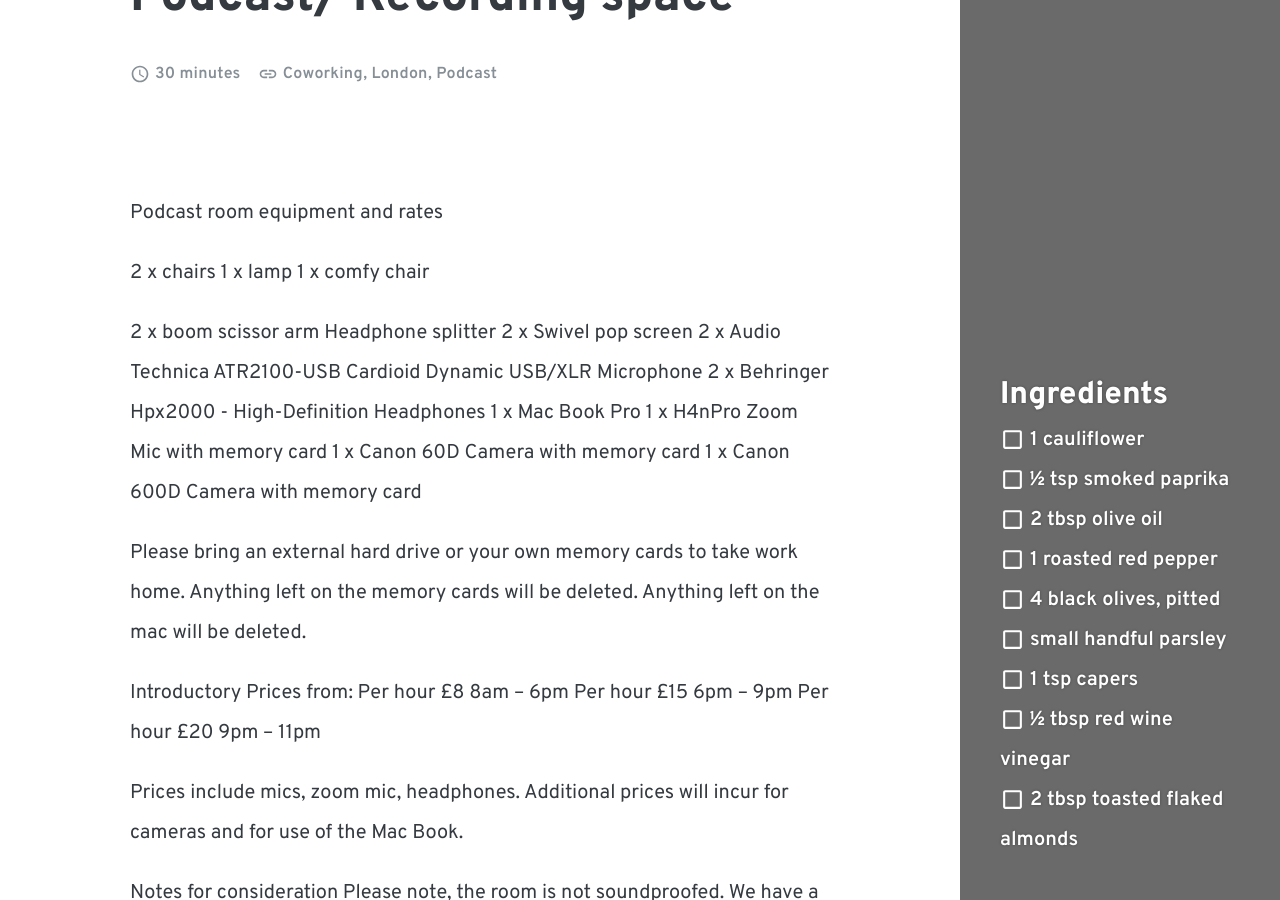
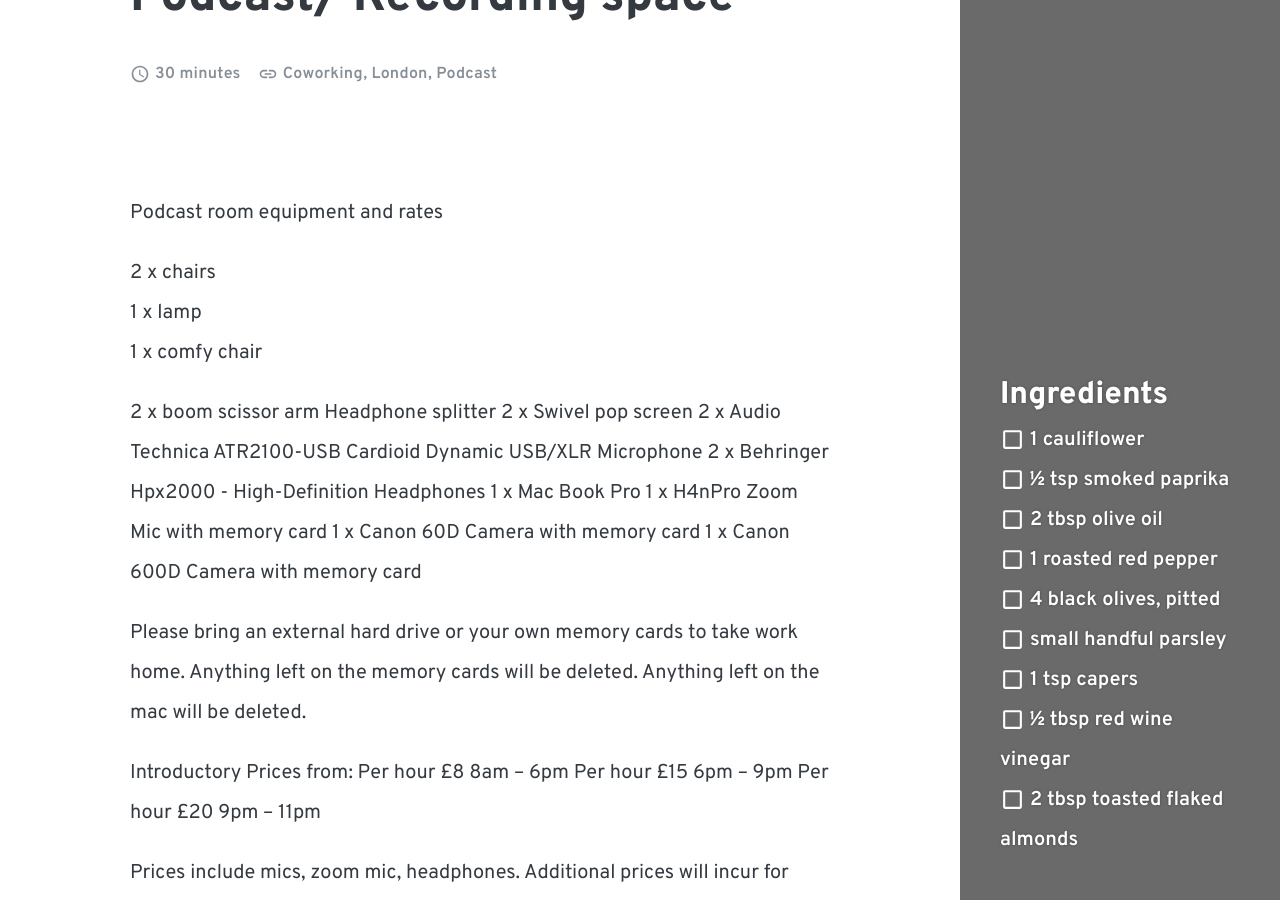
Before and after one commit to kontentchispace/kontentchispace.github.io, a Jekyll site: the page built from _recipes/locus-of-walthamstow-London.md, in a window 1280 px wide and 900 px high, scrolled down 324 px. Built offline with Jekyll 4.4.1, drawn with Linux system fonts in a browser that asks for light colours.

Commit message:
Renamed Tags

```diff
--- a/_recipes/locus-of-walthamstow-London.md
+++ b/_recipes/locus-of-walthamstow-London.md
@@ -37,8 +37,8 @@
 
 Podcast room equipment and rates
 
-2 x chairs
-1 x lamp
+2 x chairs<br>
+1 x lamp<br>
 1 x comfy chair
 
 2 x boom scissor arm
--- a/index.html
+++ b/index.html
@@ -48,7 +48,7 @@
         </label>
         <label for="snacks">
           <input class="searchbar-checkbox js-category" type="checkbox" id="snacks" value="snacks">
-          <span class="searchbar-button">Hong Kong</span>
+          <span class="searchbar-button">Paris</span>
         </label>
       </fieldset>
       <fieldset class="searchbar-group">
@@ -59,12 +59,12 @@
       </fieldset>
       <fieldset class="searchbar-group">
         <label for="vegetarian">
-          <input class="searchbar-checkbox js-meat" type="checkbox" id="vegetarian" value="vegetarian">
+          <input class="searchbar-checkbox js-meat" type="checkbox" id="canberra" value="canberra">
           <span class="searchbar-button">Canberra</span>
         </label>
         <label for="meat">
           <input class="searchbar-checkbox js-meat" type="checkbox" id="meat" value="meat">
-          <span class="searchbar-button">Meat</span>
+          <span class="searchbar-button">Hong Kong</span>
         </label>
         <label for="fish">
           <input class="searchbar-checkbox js-meat" type="checkbox" id="fish" value="fish">
```
